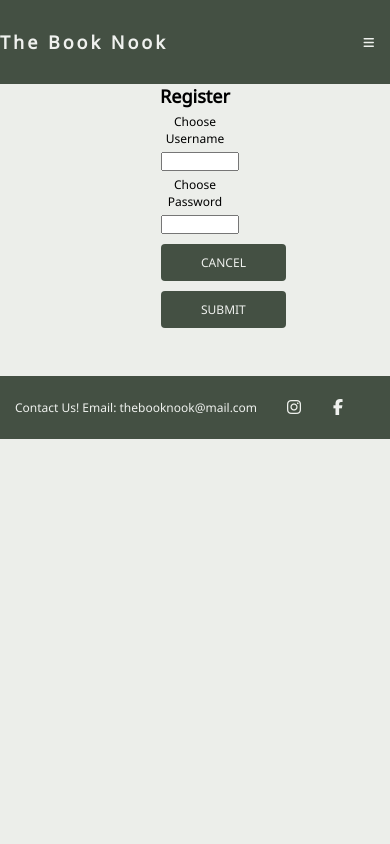
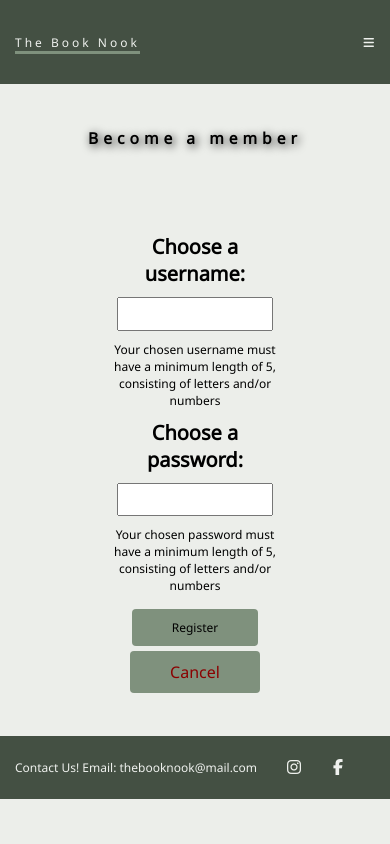
Before and after one commit to Code-Institute-Submissions/the_book_nook, a Flask app: page /register in a window 390 px wide. Run offline with Flask 2, Linux system fonts and the light colour scheme; some libraries are stand-ins or nearby versions.

Commit message:
style:Cont updating css and adding media queries to index, books, register and login

```diff
--- a/static/css/style.css
+++ b/static/css/style.css
@@ -1,4 +1,3 @@
-@import url('https://fonts.googleapis.com/css2?family=Bodoni+Moda:wght@400;600&display=swap');
 @import url('https://fonts.googleapis.com/css2?family=Noto+Sans&display=swap');
 
 * {
@@ -20,17 +19,36 @@ body {
 /* ---------------------------------------- Cancel & Submit Buttons */
 
 .buttons {
-  background-color: #445043;
+  background-color: #7F917D;
   border: none;
-  color: #EFF1EE;
+  color: #000;
   padding: 10px 40px;
-  text-align: center;
+  display: inline-block;
+  border-radius: 4px;
+  font-size: 16px;
+  font-family: "Noto Sans", sans-serif;
+  margin: 5px;
+}
+
+.reset-buttons {
+  background-color: #7F917D;
+  color: darkred;
+  padding: 10px 40px;
   text-decoration: none;
   display: inline-block;
+  border-radius: 4px;
+  font-size: 16px;
+}
+
+.book-buttons {
+  background-color: #445043;
+  color: #fff;
+  padding: 8px 20px;
+  display: inline-block;
+  border-radius: 4px;
+  font-size: 14px;
   font-family: "Noto Sans", sans-serif;
-  margin: 5px;
-  border-radius: 4px;
-  text-transform: uppercase;
+  margin: 3px;
 }
 
 /* ----------------------------------------- Header & Navigation list */
@@ -49,7 +67,10 @@ nav {
 .logo {
     letter-spacing: 3px;
     color: #EFF1EE;
+    margin-left: 15px;
     text-decoration: none;
+    font-size: 2vw;
+    border-bottom: #7F917D 3px solid;
 }
 
 .burger-menu {
@@ -84,6 +107,23 @@ nav {
     background-position: center;
     background-repeat: no-repeat;
     background-attachment: fixed;
+}
+
+.headline-main {
+    margin-top: 15vh;
+    font-size: 4vw;
+    letter-spacing: 5px;
+    text-shadow: 2px 2px 10px;
+}
+
+.headline-mini {
+    font-weight: 700;
+    font-size: 20px;
+}
+
+a {
+    text-decoration: none;
+    color: #000;
 }
 
 /* ------------------------------------------------- Search form */
@@ -247,7 +250,8 @@ nav {
 
 label, input, select, textarea {
     display: block;
-    margin: 5px;
+    margin: 10px;
+
 }
 
 #book_name, #book_author, #book_description, #book_image_url {
@@ -270,15 +274,22 @@ label, input, select, textarea {
     margin: 10px;
 }
 
-/* ---- Registration and Login Form */
+/* -------------------------------------- Registration and Login Form */
 
 .registration-form {
-    width: 20%;
+    width: 50%;
+    margin: auto;
+    margin-top: 10vh;
+}
+
+#username , #password {
+    width: 80%;
+    height: 4vh;
     margin: auto;
 }
 
-#username , #password {
-    width: 100%;
+.text-below-form {
+    font-size: 12px;
 }
 
 .user-book {
--- a/templates/base.html
+++ b/templates/base.html
@@ -14,7 +14,7 @@
         <nav>
             <div>
                 <a class="logo" href="{{ url_for('index') }}">
-                    <h1>The Book Nook</h1>
+                    The Book Nook
                 </a>
             </div>
             <div class="burger-menu">
--- a/templates/register.html
+++ b/templates/register.html
@@ -1,17 +1,26 @@
 {% extends "base.html" %}
 {% block content %}
-<section class="main-section">
-<div class="registration-form">
-    <h2>Register</h2>
-<form method="POST" action="{{ url_for('register') }}">
-    <label for="username">Choose Username</label>
-    <input type="text" name="username" id="username" minlength="5" maxlength="15" pattern="^[a-zA-Z0-9]{5,15}$" >
-    <label for="password">Choose Password</label>
-    <input type="password" name="password" id="password" minlength="5" maxlength="15" pattern="^[a-zA-Z0-9]{5,15}$" >
-    <a class="buttons" href="{{ url_for('books') }}">Cancel</a>
-    <input class="buttons" type="submit" value="Submit">
-</form>
-</div>
+<section>
+    <div>
+        <h1 class="headline-main">Become a member</h1>
+    </div>
+
+    <div class="registration-form">
+        <form method="POST" action="{{ url_for('register') }}">
+            <label class="headline-mini" for="username"> Choose a username:</label>
+            <input type="text" name="username" id="username" minlength="5" maxlength="15" pattern="^[a-zA-Z0-9]{5,15}$">
+            <label class="text-below-form" for="username">Your chosen username must have a minimum length of 5,
+                consisting of letters and/or numbers</label>
+            <label class="headline-mini" for="password">Choose a password:</label>
+            <input type="password" name="password" id="password" minlength="5" maxlength="15"
+                pattern="^[a-zA-Z0-9]{5,15}$">
+            <label class="text-below-form" for="password">Your chosen password must have a minimum length of 5,
+                consisting of letters and/or numbers</label>
+            <input class="buttons" type="submit" value="Register">
+           <a class="reset-buttons" href="{{ url_for('books') }}">Cancel</a>
+
+        </form>
+    </div>
 </section>
 
 {% endblock %}
```
Also changed, not shown: other parts of static/css/style.css (+36 -62 lines), templates/books.html (+14 -26 lines), templates/index.html (+20 -4 lines), templates/login.html (+19 -12 lines).
